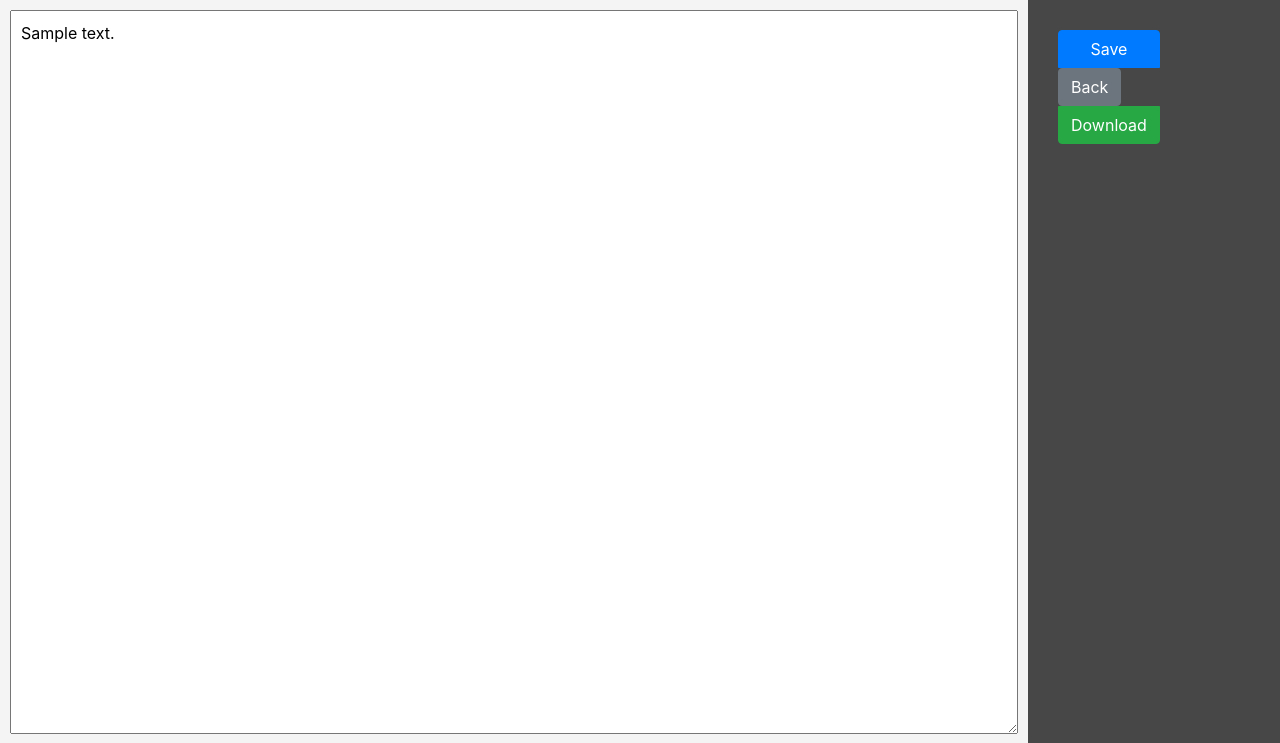
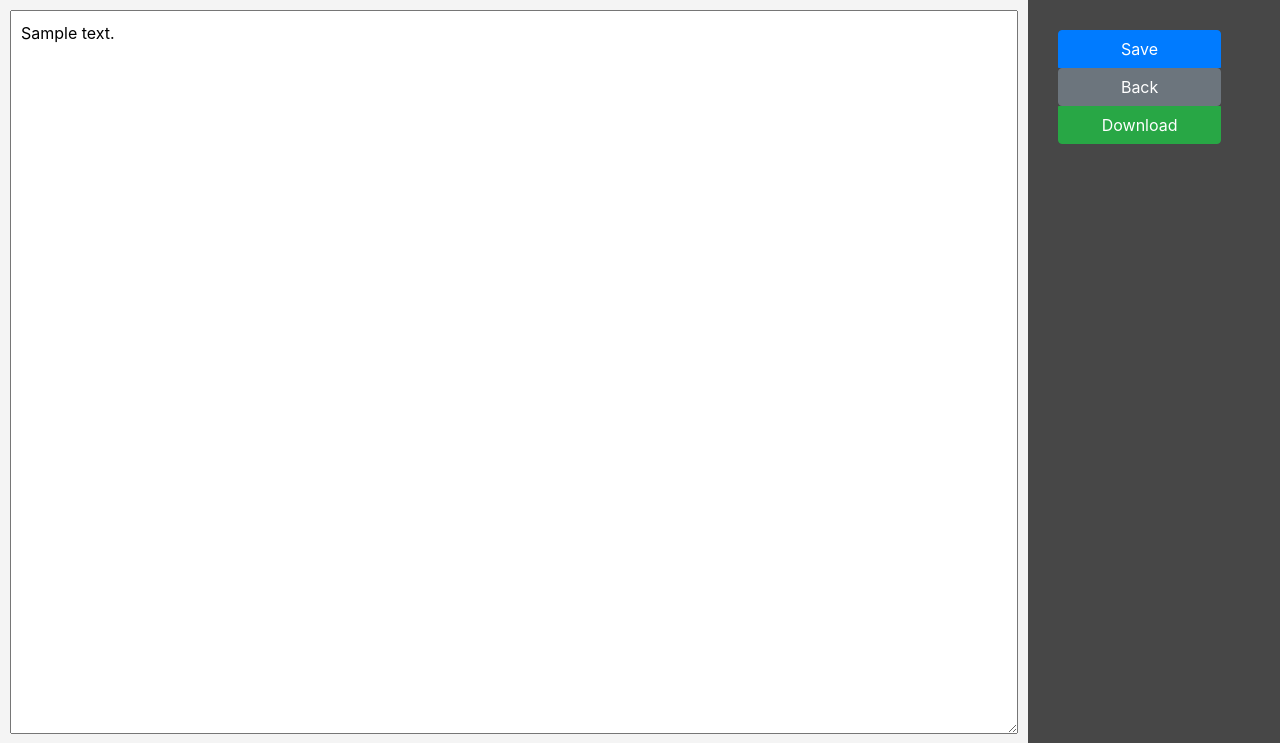
Before and after one commit to garinegor/cleverWebAruco, a Django app: template file_explorer/templates/fileViewer.html in a window 1280 px wide. Shown: the part 56-799 px from the top of the page. Run offline with Django 3.2, Linux system fonts and the light colour scheme; the template is opened without the code that fills it: most values are stand-ins (such as "Sample title", 1, 10 or a date in 2020); some libraries are stand-ins or nearby versions.

Commit message:
Немного дизайна

```diff
--- a/aruco/static/css/fmain.css
+++ b/aruco/static/css/fmain.css
@@ -88,3 +88,7 @@ span {
     -ms-transform: translateY(-50%);
     transform: translateY(-50%);
 }
+
+.veryw {
+    width: 100%;
+}
--- a/file_explorer/templates/fileViewer.html
+++ b/file_explorer/templates/fileViewer.html
@@ -19,12 +19,12 @@
         <textarea class="area" id="area">{{ content }}</textarea>
     </div>
     <div class="file_reader_menu">
-        <div class="btn-group-vertical">
-            <button type="button" onclick="saveFile()" class="btn btn-primary">Save</button>
-            <a href="../files/?path={{ home_path }}">
-                <button type="button" class="btn btn-secondary">Back</button>
+        <div class="btn-group-vertical" style="width: 85%">
+            <button type="button" onclick="saveFile()" class="btn btn-primary veryw">Save</button>
+            <a href="../files/?path={{ home_path }}" class="veryw">
+                <button type="button" class="btn btn-secondary veryw">Back</button>
             </a>
-            <button type="button" class="btn btn-success">Download</button>
+            <button type="button" class="btn btn-success veryw">Download</button>
         </div>
     </div>
 </div>
--- a/file_explorer/views.py
+++ b/file_explorer/views.py
@@ -73,7 +73,7 @@ def return_readable(request):
     path = request.GET.get('path')
     splited = path.split('\\')
     data["path"] = ""
-    for i in splited[1:]:
+    for i in splited[1: ]:
         data["path"] += '/' + i
     data["content"] = ""
     data["home_path"] = path[:len(path) - len(path.split("\\")[len(path.split("\\")) - 1]) - 1]
```
